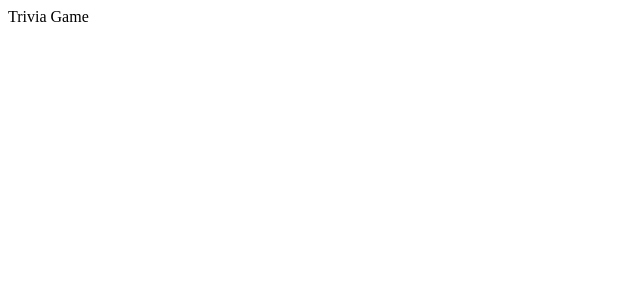
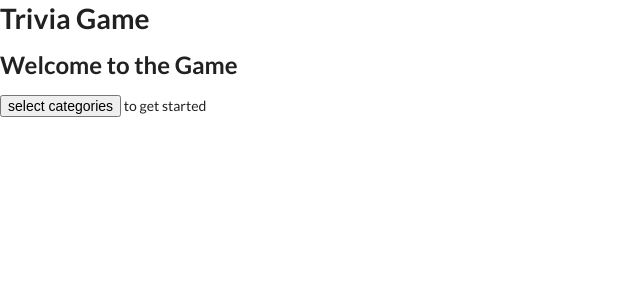
Before and after one commit to alex-curtin/vue-trivia, a Vue app: page / in a window 1280 px wide. Shown: the top 300 px of the page, without its empty margins (0-640 px from the left). Built offline with nearby package versions, Linux system fonts and the light colour scheme.

Commit message:
set up vue router

```diff
--- a/package.json
+++ b/package.json
@@ -10,7 +10,8 @@
   "dependencies": {
     "axios": "^0.19.2",
     "core-js": "^3.6.5",
-    "vue": "^2.6.11"
+    "vue": "^2.6.11",
+    "vue-router": "^3.3.2"
   },
   "devDependencies": {
     "@vue/cli-plugin-babel": "~4.4.0",
--- a/public/index.html
+++ b/public/index.html
@@ -1,15 +1,25 @@
 <!DOCTYPE html>
 <html lang="en">
   <head>
-    <meta charset="utf-8">
-    <meta http-equiv="X-UA-Compatible" content="IE=edge">
-    <meta name="viewport" content="width=device-width,initial-scale=1.0">
-    <link rel="icon" href="<%= BASE_URL %>favicon.ico">
+    <meta charset="utf-8" />
+    <meta http-equiv="X-UA-Compatible" content="IE=edge" />
+    <meta name="viewport" content="width=device-width,initial-scale=1.0" />
+    <link rel="icon" href="<%= BASE_URL %>favicon.ico" />
+    <link
+      rel="stylesheet"
+      href="https://cdnjs.cloudflare.com/ajax/libs/semantic-ui/2.4.1/semantic.min.css"
+      integrity="sha256-9mbkOfVho3ZPXfM7W8sV2SndrGDuh7wuyLjtsWeTI1Q="
+      crossorigin="anonymous"
+    />
     <title><%= htmlWebpackPlugin.options.title %></title>
   </head>
   <body>
     <noscript>
-      <strong>We're sorry but <%= htmlWebpackPlugin.options.title %> doesn't work properly without JavaScript enabled. Please enable it to continue.</strong>
+      <strong
+        >We're sorry but <%= htmlWebpackPlugin.options.title %> doesn't work
+        properly without JavaScript enabled. Please enable it to
+        continue.</strong
+      >
     </noscript>
     <div id="app"></div>
     <!-- built files will be auto injected -->
--- a/src/App.vue
+++ b/src/App.vue
@@ -1,12 +1,19 @@
 <template>
-  <div id="app">Trivia Game</div>
+  <div id="app">
+    <Header />
+    <router-view></router-view>
+  </div>
 </template>
 
 <script>
+import Header from './components/Header';
+
 export default {
-  name: "App"
+  name: 'App',
+  components: {
+    Header,
+  },
 };
 </script>
 
-<style>
-</style>
+<style></style>
--- /dev/null
+++ b/src/components/Header.vue
@@ -0,0 +1,9 @@
+<template>
+  <h1>Trivia Game</h1>
+</template>
+
+<script>
+export default {
+  name: 'Header',
+};
+</script>
--- /dev/null
+++ b/src/components/Home.vue
@@ -0,0 +1,15 @@
+<template>
+  <div>
+    <h2>Welcome to the Game</h2>
+    <button>select categories</button>
+    to get started
+  </div>
+</template>
+
+<script>
+export default {
+  name: 'Home',
+};
+</script>
+
+<style scoped></style>
--- a/src/main.js
+++ b/src/main.js
@@ -1,8 +1,16 @@
-import Vue from 'vue'
-import App from './App.vue'
+import Vue from 'vue';
+import VueRouter from 'vue-router';
+import App from './App.vue';
+import Home from './components/Home';
 
-Vue.config.productionTip = false
+Vue.use(VueRouter);
+
+export const router = new VueRouter({
+  mode: 'history',
+  routes: [{ path: '/', component: Home }],
+});
 
 new Vue({
-  render: h => h(App),
-}).$mount('#app')
+  router,
+  render: (h) => h(App),
+}).$mount('#app');
```
Also changed, not shown: src/components/Categories.vue (added, +11 -0 lines), 1 other file (tests, documents, lock files or other folders).
